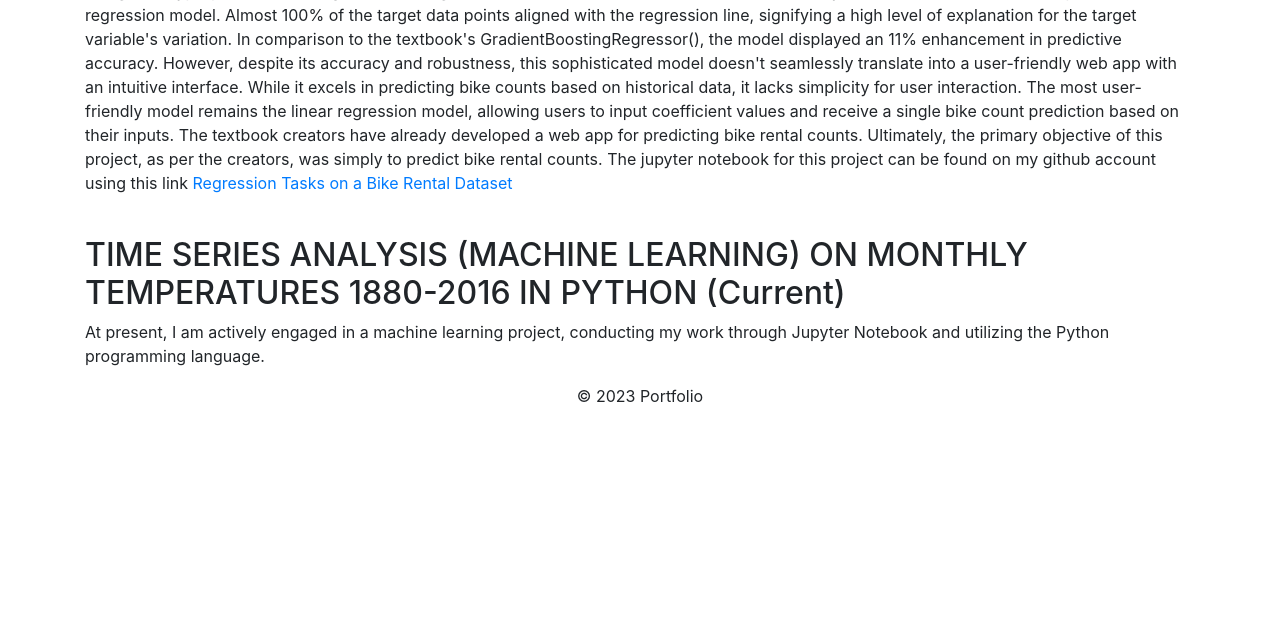
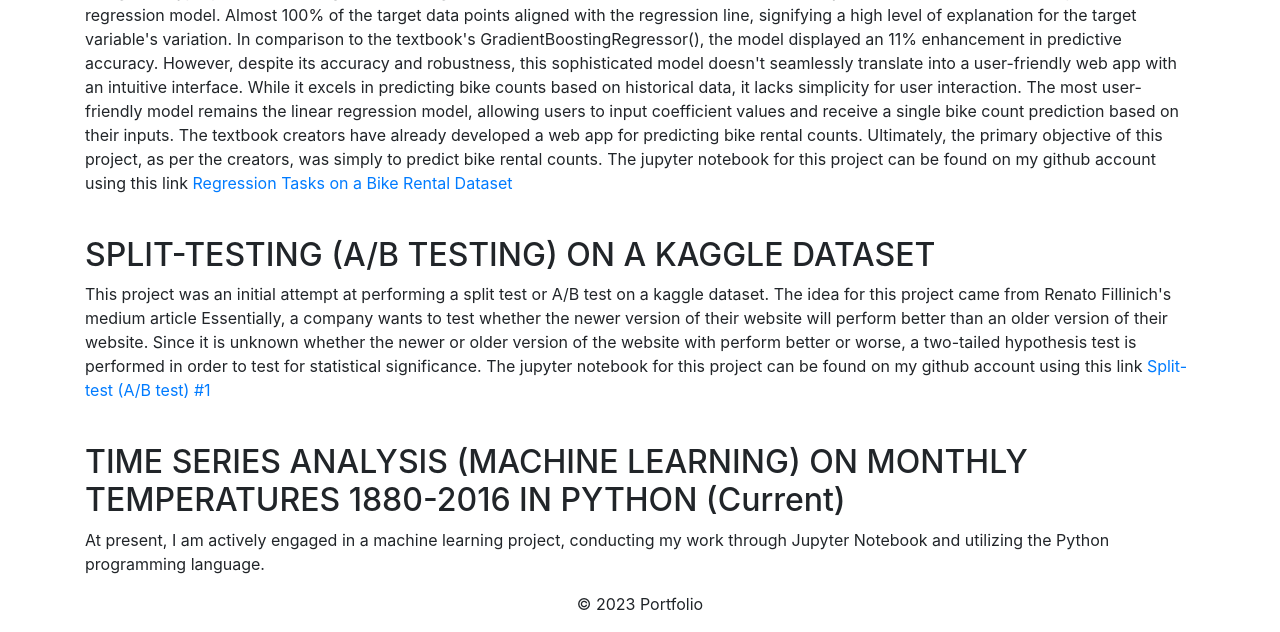
Before and after one commit to christopherbrunswick/portfolio, a Flask app: page /projects in a window 1280 px wide. Shown: the part 1752-2384 px from the top of the page. Before the commit the page ends 2154 px from the top, so only its background shows below. Run offline with Flask 2, Linux system fonts and the light colour scheme; some libraries are stand-ins or nearby versions.

Commit message:
updated portfolio

```diff
--- a/static/css/styles.css
+++ b/static/css/styles.css
@@ -51,6 +51,10 @@ body {
 
 .project-6 {
   padding-bottom: 25px;
+}
+
+.project-7 {
+  padding-bottom: 25px
 }
 
 /* Style the about section */
--- a/templates/projects.html
+++ b/templates/projects.html
@@ -297,8 +297,22 @@
         </div>
     </section>
 
-    <!-- PROJECT #7-->
+    <!-- PROJECT #7 -->
     <section class="project-7">
+        <div class="container">
+            <h2>SPLIT-TESTING (A/B TESTING) ON A KAGGLE DATASET</h2>
+            <p>This project was an initial attempt at performing a split test or A/B test on a kaggle dataset.
+                The idea for this project came from Renato Fillinich's medium article <i>A/B testing: A step-by-step
+                    guide in Python.</i> Essentially, a company wants to test whether the newer version of their website will
+                    perform better than an older version of their website. Since it is unknown whether the newer or older version of
+                    the website with perform better or worse, a two-tailed hypothesis test is performed in order to test for statistical significance.
+                    The jupyter notebook for this project can be found on my github account using this link <a href="https://github.com/christopherbrunswick/split-testing/blob/master/project-1/AB_Testing_1.py">Split-test (A/B test) #1</a>
+            </p>
+        </div>
+    </section>
+
+    <!-- PROJECT #8-->
+    <section class="project-8">
         <div class="container">
             <h2>TIME SERIES ANALYSIS (MACHINE LEARNING) ON MONTHLY TEMPERATURES 1880-2016 IN PYTHON (Current)</h2>
             <p>At present, I am actively engaged in a machine learning project, conducting my work through Jupyter Notebook
```
